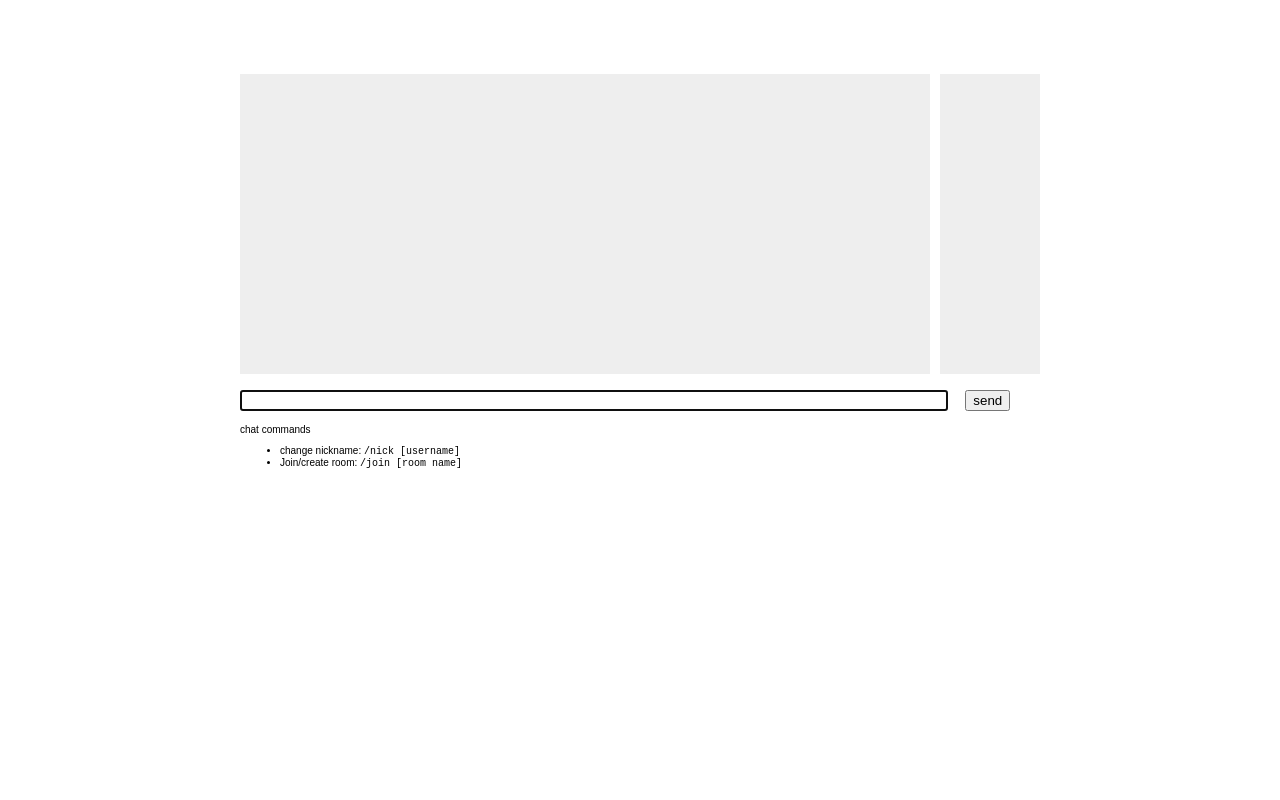
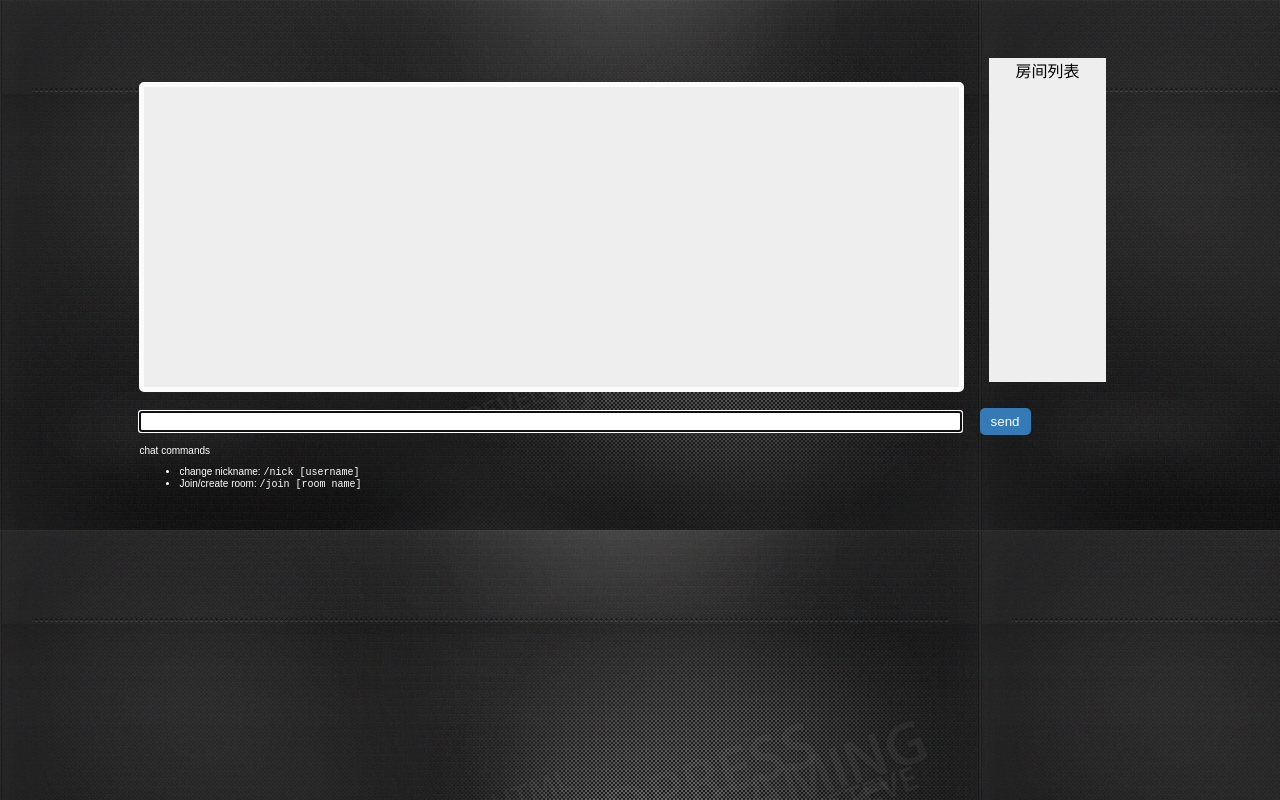
Before and after one commit to zzrlex/chat_room, a website: page public/index.html in a window 1280 px wide. Drawn offline with nearby package versions, Linux system fonts and the light colour scheme; no server answers.

Commit message:
设置css

```diff
--- a/public/index.html
+++ b/public/index.html
@@ -3,11 +3,14 @@
 <head>
 	<meta charset="UTF-8">
 	<title>chat</title>
-	<link rel="stylesheet" href="/stylesheets/style.css"></link>
+	<link rel="stylesheet" href="./stylesheets/style.css"></link>
 </head>
 <body>
 	<div id="content">
+		<div style = "overflow :hidden;">
 		<div id="room"></div>
+		<div id="room_name">房间列表</div>
+		</div>
 		<div id="room-list"></div>
 		<div id="messages"></div>
 		<form action="" id="send-form">
@@ -24,7 +27,7 @@
 	</div>
 	<script src = 'https://cdn.bootcss.com/socket.io/0.9.6/socket.io.min.js' type = 'text/javascript'></script>
 	<script src = 'http://code.jquery.com/jquery-1.8.0.min.js' type = 'text/javascript'></script>
-	<script src = "/javascripts/chat.js" type = 'text/javascript'></script>
-	<script src = "/javascripts/chat_ui.js" type = 'text/javascript'></script>
+	<script src = "./javascripts/chat.js" type = 'text/javascript'></script>
+	<script src = "./javascripts/chat_ui.js" type = 'text/javascript'></script>
 </body>
 </html>
--- a/public/stylesheets/style.css
+++ b/public/stylesheets/style.css
@@ -1,6 +1,7 @@
 body {
 	padding: 50px;
 	font: 14px "microsoft yahei" Arial,sans-serif;
+	background-image: url("./images/header-shell.png");
 }
 
 a {
@@ -8,35 +9,56 @@ a {
 }
 
 #content {
-	width: 800px;
+	width: 100%;
 	margin-left: auto;
 	margin-right: auto;
 }
 
-#room {
-	background-color: #ddd;
+#content #room {
+	float: left;
 	margin-bottom: 1em;
+	text-align: center;
+	width: 70%;
+	margin-right: 1px;
+	margin-left: 7%;
+	color: #fff;
+}
+
+#room_name {
+	float: right;
+	width: 10%;
+	background-color: #eee;
+	text-align: center;
+	margin-right: 10%;
 }
 
 #messages {
-	width: 690px;
+	width: 70%;
 	height: 300px;
 	overflow: auto;
 	background-color: #eee;
 	margin-bottom: 1em;
 	margin-right: 10px;
+	margin-left: 7%;
+	border: 5px solid #FCFBFB;
+	border-radius: 5px;
 }
 
 #room-list {
 	float: right;
-	width: 100px;
+	width: 10%;
 	height: 300px;
 	background-color: #eee;
 	overflow: auto;
+	margin-right: 10%;
 }
 
 #room-list div {
-	border-bottom: 1px solid #eee;
+	border: 3px solid #ccc;
+	text-align: center;
+	background-color: #ccc;
+	border-bottom-color: #090909;
+	cursor: pointer;
 }
 
 #room-list div:hover {
@@ -44,11 +66,22 @@ a {
 }
 
 #send-message {
-	width: 700px;
+	width: 70%;
 	margin-bottom: 1em;
+	margin-left: 7%;
 	margin-right: 1em;
+}
+
+#send-button {
+	border: 5px solid #337AB7;
+	border-radius: 5px;
+	color: white;
+	background-color: #337AB7;
+	cursor: pointer;
 }
 
 #help {
 	font: 10px "microsoft yahei", Arial,sans-serif;
+	margin-left: 7%;
+	color: #fff;
 }
```
Also changed, not shown: public/stylesheets/images/header-shell.png (added).
